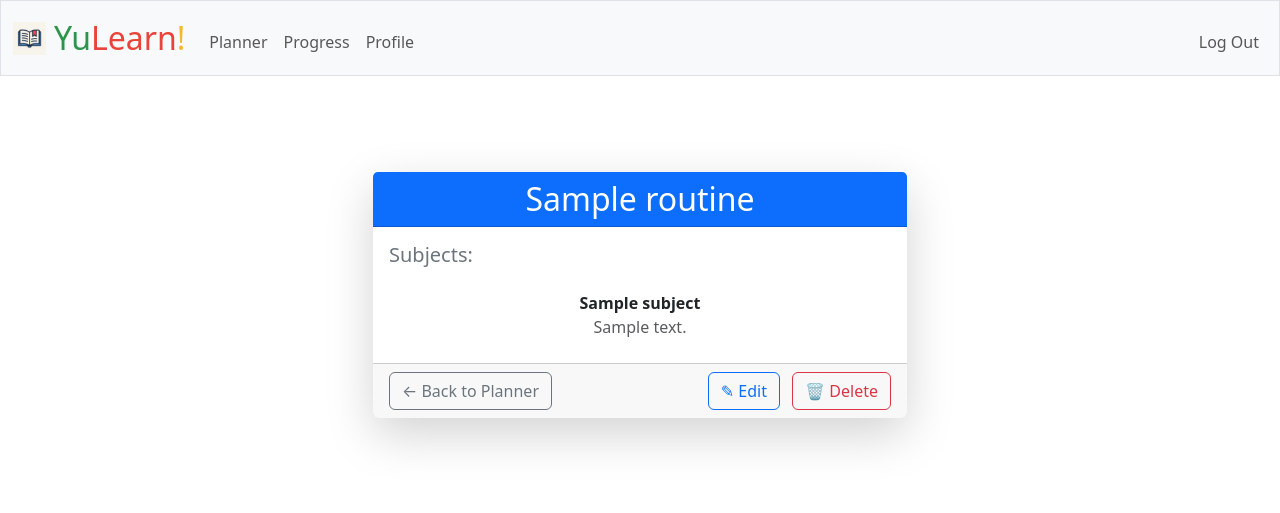
After one commit to yurirampazo/CS50-Final-Project, a Flask app: page /plan?id=1 in a window 1280 px wide. The commit adds this page. Shown: the top 513 px of the page. Run offline with Flask 2, Linux system fonts and the light colour scheme; a user stored in the database is signed in; tables that the repository leaves empty hold one stand-in row (values such as "Sample post").

Commit message:
feature(crud): update and delete routines implemented

```diff
--- a/app.py
+++ b/app.py
@@ -1,10 +1,11 @@
+from datetime import datetime
+from flask import flash
 from flask import Flask, render_template, request, redirect, session
+from flask import url_for
 from flask_session import Session
 from flask_sqlalchemy import SQLAlchemy
-from datetime import datetime
+from helpers import apology, login_required
 from passlib.hash import bcrypt
-
-from helpers import apology, login_required
 
 app = Flask(__name__)
 
@@ -17,13 +18,46 @@ app.config["SQLALCHEMY_TRACK_MODIFICATIONS"] = False
 
 db = SQLAlchemy(app)
 
-# ORM model for users
 class User(db.Model):
+    __tablename__ = "user"
     id = db.Column(db.Integer, primary_key=True)
     username = db.Column(db.String, unique=True, nullable=False)
-    hash = db.Column(db.String, nullable=False)
+    password = db.Column(db.String, nullable=False)
+    routines = db.relationship("Routine", backref="user", lazy=True)
+    study_logs = db.relationship("StudyLog", backref="user", lazy=True)
 
-# Create tables if not exist
+class Routine(db.Model):
+    __tablename__ = "routine"
+    id = db.Column(db.Integer, primary_key=True)
+    title = db.Column(db.String, nullable=False)
+    user_id = db.Column(db.Integer, db.ForeignKey("user.id"), nullable=False)
+    subjects = db.relationship("RoutineSubject", backref="routine", lazy=True)
+
+class Subject(db.Model):
+    __tablename__ = "subject"
+    id = db.Column(db.Integer, primary_key=True)
+    name = db.Column(db.String, nullable=False)
+    description = db.Column(db.String)
+    estimated_study_minutes = db.Column(db.Integer)
+    routine_subjects = db.relationship("RoutineSubject", backref="subject", lazy=True)
+    study_logs = db.relationship("StudyLog", backref="subject", lazy=True)
+
+class RoutineSubject(db.Model):
+    __tablename__ = "routine_subject"
+    id = db.Column(db.Integer, primary_key=True)
+    routine_id = db.Column(db.Integer, db.ForeignKey("routine.id"), nullable=False)
+    subject_id = db.Column(db.Integer, db.ForeignKey("subject.id"), nullable=False)
+    __table_args__ = (db.UniqueConstraint("routine_id", "subject_id", name="unique_routine_subject"),)
+
+class StudyLog(db.Model):
+    __tablename__ = "study_log"
+    id = db.Column(db.Integer, primary_key=True)
+    user_id = db.Column(db.Integer, db.ForeignKey("user.id"), nullable=False)
+    subject_id = db.Column(db.Integer, db.ForeignKey("subject.id"), nullable=False)
+    date = db.Column(db.Date, nullable=False, default=datetime.utcnow)
+    time_spent = db.Column(db.Integer, nullable=False)
+    notes = db.Column(db.String)
+
 with app.app_context():
     db.create_all()
 
@@ -42,32 +76,21 @@ def index():
 @app.route("/login", methods=["GET", "POST"])
 def login():
     session.clear()
-
     if request.method == "POST":
         username = request.form.get("username")
         password = request.form.get("password")
-
-        if not username:
-            return apology("must provide username", 403)
-        if not password:
-            return apology("must provide password", 403)
-
-        # Fetch user object using ORM
+        if not username or not password:
+            return apology("missing fields", 403)
         user = User.query.filter_by(username=username).first()
-
-        if not user or not bcrypt.verify(password, user.hash):
+        if not user or not bcrypt.verify(password, user.password):
             return apology("invalid username and/or password", 403)
-
         session["user_id"] = user.id
         return redirect("/")
-
     return render_template("login.html")
 
 @app.route("/logout")
 def logout():
-    """Log user out"""
     session.clear()
-
     return redirect("/")
 
 @app.route("/register", methods=["GET", "POST"])
@@ -76,32 +99,133 @@ def register():
         username = request.form.get("username")
         password = request.form.get("password")
         confirmation = request.form.get("confirmation")
-
-        if not username:
-            return apology("missing username", 400)
-        if not password:
-            return apology("missing password", 400)
-        if not confirmation:
-            return apology("passwords don't match", 400)
+        if not username or not password or not confirmation:
+            return apology("missing fields", 400)
         if password != confirmation:
             return apology("passwords don't match", 400)
-        if username.strip() == "" or password.strip() == "" or confirmation.strip() == "":
-            return apology("blank input not allowed", 400)
-
-        # Check if user already exists
         if User.query.filter_by(username=username).first():
             return apology("username taken", 400)
-
-        # Create new user
         hash_pw = bcrypt.hash(password)
-        new_user = User(username=username, hash=hash_pw)
+        new_user = User(username=username, password=hash_pw)
         db.session.add(new_user)
         db.session.commit()
-
         session["user_id"] = new_user.id
         return redirect("/")
+    return render_template("register.html")
 
-    return render_template("register.html")
+@app.route("/planner", methods=["GET", "POST"])
+@login_required
+def planner():
+    USER_ID = session["user_id"]
+
+    if request.method == "POST":
+        routine_title = request.form.get("routine")
+
+        routineObject = Routine(title=routine_title, user_id=USER_ID)
+        db.session.add(routineObject)
+        db.session.commit()
+
+        subjects = request.form.getlist("subject")
+        descriptions = request.form.getlist("description")
+
+        for name, desc in zip(subjects, descriptions):
+            subjectObject = Subject.query.filter_by(name=name).first()
+            if not subjectObject:
+                subjectObject = Subject(name=name, description=desc)
+                db.session.add(subjectObject)
+                db.session.commit()
+
+            existing_link = RoutineSubject.query.filter_by(
+                routine_id=routineObject.id,
+                subject_id=subjectObject.id
+            ).first()
+
+            if not existing_link:
+                routine_subject = RoutineSubject(
+                    routine_id=routineObject.id,
+                    subject_id=subjectObject.id
+                )
+                db.session.add(routine_subject)
+                db.session.commit()
+
+        return redirect(url_for("plan", id=routineObject.id))
+
+    routines = Routine.query.filter_by(user_id=USER_ID).all()
+    return render_template("planner.html", routines=routines)
+
+@app.route("/plan")
+@login_required
+def plan():
+    routine_id = request.args.get("id", type=int)
+    if not routine_id:
+        return apology("Missing routine ID", 400)
+    routine = Routine.query.get(routine_id)
+    if not routine or routine.user_id != session["user_id"]:
+        return apology("Routine not found or access denied", 403)
+    return render_template("plan.html", routine=routine)
+
+@app.route("/edit/<int:routine_id>", methods=["GET", "POST"])
+@login_required
+def edit_routine(routine_id):
+    routine = Routine.query.get(routine_id)
+    if not routine or routine.user_id != session["user_id"]:
+        return apology("Routine not found or access denied", 403)
+
+    if request.method == "POST":
+        routine.title = request.form.get("routine_title")
+
+        for rs in routine.subjects:
+            desc = request.form.get(f"subject_desc_{rs.subject.id}")
+            if desc is not None:
+                rs.subject.description = desc
+
+        new_subject_name = request.form.get("new_subject_name")
+        new_subject_desc = request.form.get("new_subject_desc")
+
+        if new_subject_name:
+            subject = Subject.query.filter_by(name=new_subject_name).first()
+            if not subject:
+                subject = Subject(name=new_subject_name, description=new_subject_desc)
+                db.session.add(subject)
+                db.session.commit()
+
+            link = RoutineSubject.query.filter_by(routine_id=routine.id, subject_id=subject.id).first()
+            if not link:
+                new_link = RoutineSubject(routine_id=routine.id, subject_id=subject.id)
+                db.session.add(new_link)
+
+        db.session.commit()
+        flash("Routine updated successfully!", "success")
+        return redirect(url_for("plan", id=routine.id))
+
+    return render_template("edit.html", routine=routine)
+
+
+@app.route("/plan/delete", methods=["POST"])
+@login_required
+def delete_routine():
+    routine_id = request.args.get("id", type=int)
+
+    if not routine_id:
+        return apology("Missing routine ID", 400)
+
+    routine = Routine.query.get_or_404(routine_id)
+
+    if routine.user_id != session["user_id"]:
+        return apology("Access denied", 403)
+
+    if request.form.get("_method") == "DELETE":
+        for rs in routine.subjects:
+            db.session.delete(rs)
+
+        db.session.delete(routine)
+        db.session.commit()
+
+        return redirect("/planner")
+
+    return apology("Invalid method", 400)
+
+
 
 if __name__ == "__main__":
     app.run(debug=True)
--- /dev/null
+++ b/static/styles.css
@@ -0,0 +1,34 @@
+nav .navbar-brand {
+    font-size: xx-large;
+}
+
+nav .navbar-brand .blue {
+    color: #537fbe;
+}
+
+nav .navbar-brand .red {
+    color: #ea433b;
+}
+
+nav .navbar-brand .yellow {
+    color: #f5b82e;
+}
+
+nav .navbar-brand .green {
+    color: #2e944b;
+}
+
+
+.btn-outline-primary:hover,
+.btn-outline-primary:focus {
+    background-color: #0d6efd;
+    color: white;
+    border-color: #0d6efd;
+}
+
+.btn-outline-danger:hover,
+.btn-outline-danger:focus {
+    background-color: #dc3545;
+    color: white;
+    border-color: #dc3545;
+}
--- a/templates/layout.html
+++ b/templates/layout.html
@@ -7,13 +7,10 @@
         <meta charset="utf-8">
         <meta name="viewport" content="initial-scale=1, width=device-width">
 
-        <!-- http://getbootstrap.com/docs/5.3/ -->
         <link href="https://cdn.jsdelivr.net/npm/bootstrap@5.3.3/dist/css/bootstrap.min.css" rel="stylesheet" integrity="sha384-QWTKZyjpPEjISv5WaRU9OFeRpok6YctnYmDr5pNlyT2bRjXh0JMhjY6hW+ALEwIH" crossorigin="anonymous">
         <script src="https://cdn.jsdelivr.net/npm/bootstrap@5.3.3/dist/js/bootstrap.bundle.min.js" integrity="sha384-YvpcrYf0tY3lHB60NNkmXc5s9fDVZLESaAA55NDzOxhy9GkcIdslK1eN7N6jIeHz" crossorigin="anonymous"></script>
 
-        <!-- https://favicon.io/emoji-favicons/money-bag/ -->
-        <link href="/static/favicon.ico" rel="icon">
-
+        <link rel="icon" href="{{ url_for('static', filename='favicon.ico') }}">
         <link href="/static/styles.css" rel="stylesheet">
 
         <title>YuLearn! {% block title %}{% endblock %}</title>
@@ -24,7 +21,12 @@
 
         <nav class="bg-light border navbar navbar-expand-md navbar-light">
             <div class="container-fluid">
-                <a class="navbar-brand" href="/"><span class="green">Yu</span><span class="red">Learn</span><span class="yellow">!</span></a>
+                <a class="navbar-brand d-flex align-items-center gap-2" href="/">
+                    <img src="{{ url_for('static', filename='favicon.ico') }}" alt="Logo" width="33" height="33">
+                    <span>
+                        <span class="green">Yu</span><span class="red">Learn</span><span class="yellow">!</span>
+                    </span>
+                </a>
                 <button aria-controls="navbar" aria-expanded="false" aria-label="Toggle navigation" class="navbar-toggler" data-bs-target="#navbar" data-bs-toggle="collapse" type="button">
                     <span class="navbar-toggler-icon"></span>
                 </button>
@@ -32,8 +34,7 @@
                     {% if session["user_id"] %}
                         <ul class="navbar-nav me-auto mt-2">
                             <li class="nav-item"><a class="nav-link" href="/planner">Planner</a></li>
-                            <li class="nav-item"><a class="nav-link" href="/news">News</a></li>
-                            <li class="nav-item"><a class="nav-link" href="/plans">Study Plans</a></li>
+                            <li class="nav-item"><a class="nav-link" href="/progress">Progress</a></li>
                             <li class="nav-item"><a class="nav-link" href="/profile">Profile</a></li>
                         </ul>
                         <ul class="navbar-nav ms-auto mt-2">
--- /dev/null
+++ b/templates/plan.html
@@ -0,0 +1,47 @@
+{% extends "layout.html" %}
+
+{% block title %}Routine Details{% endblock %}
+
+{% block main %}
+<div class="container my-5">
+    <div class="row justify-content-center">
+        <div class="col-12 col-md-8 col-lg-6">
+            <div class="card shadow-lg border-0">
+                <div class="card-header bg-primary text-white text-center">
+                    <h2 class="mb-0">{{ routine.title }}</h2>
+                </div>
+                <div class="card-body">
+                    <h5 class="text-start text-secondary mb-3">Subjects:</h5>
+
+                    {% if routine.subjects %}
+                        <ul class="list-group list-group-flush">
+                            {% for routine_subject in routine.subjects %}
+                                <li class="list-group-item">
+                                    <div class="fw-bold">{{ routine_subject.subject.name }}</div>
+                                    {% if routine_subject.subject.description %}
+                                        <div class="text-muted">{{ routine_subject.subject.description }}</div>
+                                    {% endif %}
+                                </li>
+                            {% endfor %}
+                        </ul>
+                    {% else %}
+                        <p class="text-muted fst-italic">This routine has no subjects yet.</p>
+                    {% endif %}
+                </div>
+                <div class="card-footer d-flex justify-content-between">
+                    <a href="{{ url_for('planner') }}" class="btn btn-outline-secondary">← Back to Planner</a>
+                    <div>
+                        <a href="{{ url_for('edit_routine', routine_id=routine.id) }}"  class="btn btn-outline-primary me-2">&#9998; Edit</a>
+
+                        <form action="{{ url_for('delete_routine', routine_id=routine.id) }}" method="POST" style="display:inline;">
+                            <button type="submit" class="btn btn-outline-danger" onclick="return confirm('Are you sure you want to delete this?');">
+                                &#128465; Delete
+                            </button>
+                        </form>
+                    </div>
+                </div>
+            </div>
+        </div>
+    </div>
+</div>
+{% endblock %}
```
Also changed, not shown: templates/edit.html (added, +36 -0 lines), templates/planner.html (added, +38 -0 lines), static/favicon.ico (added), 1 other file.
